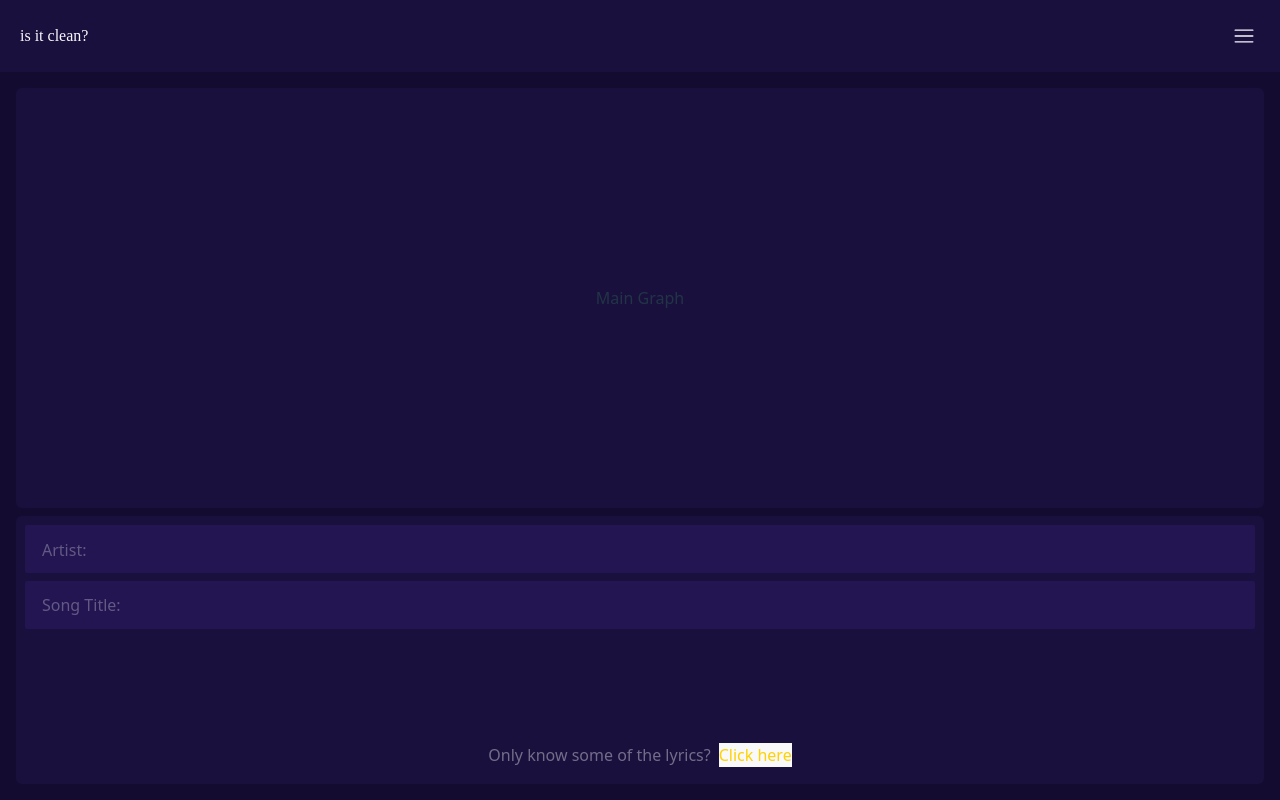
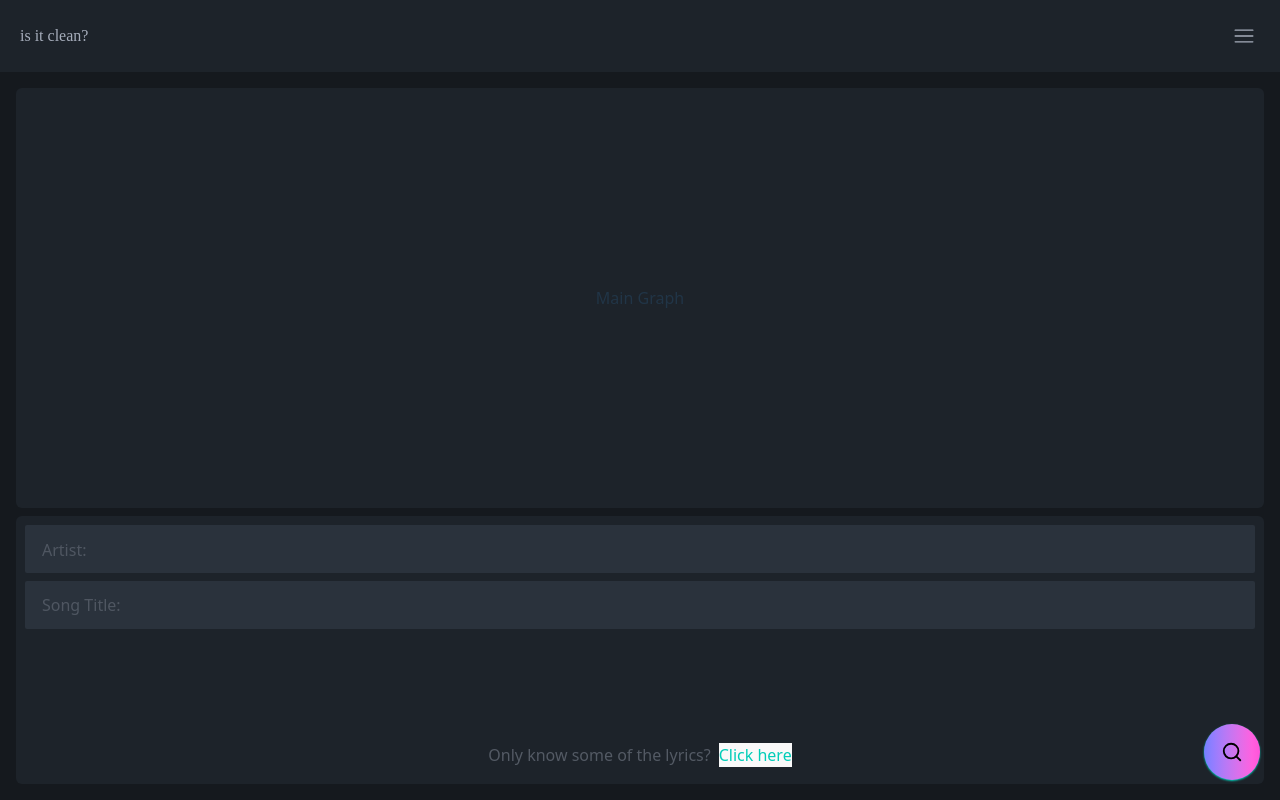
Before and after one commit to sballay8734/lyric-lens, a React (Vite) app: page / in a window 1280 px wide. Built offline with nearby package versions, Linux system fonts and the light colour scheme; a web font is replaced by a local one.

Commit message:
feat(search): move modal state logic to redux and initialize btmSheet modal

```diff
--- a/index.html
+++ b/index.html
@@ -1,5 +1,5 @@
 <!doctype html>
-<html lang="en" data-theme="synthwave">
+<html lang="en" data-theme="dark">
 
 <head>
   <meta charset="UTF-8" />
--- a/src/App.tsx
+++ b/src/App.tsx
@@ -1,11 +1,15 @@
 import { Outlet } from "react-router-dom";
 import "./App.css";
 import Drawer from "./components/shared/Drawer";
+import BottomSheet from "./components/shared/BottomSheet";
+import FloatingToggle from "./components/shared/FloatingToggle";
 
 function App() {
   return (
     <div className="flex flex-col w-full h-full items-center justify-center pt-[72px] px-4">
       <Drawer />
+      <BottomSheet />
+      <FloatingToggle />
       <Outlet />
     </div>
   );
@@ -17,6 +21,8 @@ export default App;
 // Move inputs to modal
 // Make custom input component (daisyUI styles are being really annoying)
 // Selecting words should also popover (maybe from top?)
+
+// !TODO: Fix theme
 
 // !TODO: Persist word selections
 
--- /dev/null
+++ b/src/components/shared/BottomSheet.tsx
@@ -0,0 +1,31 @@
+import { useDispatch } from "react-redux";
+import { useAppSelector } from "../../hooks/hooks";
+import { RootState } from "../../store/store";
+import { hideBtmSheet } from "../../store/features/bottomSheet/bottomSheetSlice";
+
+export default function BottomSheet(): React.JSX.Element {
+  const dispatch = useDispatch();
+  const sheetIsVis = useAppSelector(
+    (state: RootState) => state.btmSheet.sheetIsVis,
+  );
+
+  console.log(sheetIsVis);
+
+  return (
+    <dialog open={sheetIsVis} className={`modal modal-bottom`}>
+      {/* MODAL CONTENT */}
+      <div className="modal-box h-full bg-base-100">
+        <h3 className="font-bold text-lg">This is a headers</h3>
+        <p className="py-4">This is the Content</p>
+      </div>
+      {/* OVERLAY TO HANDLE CLOSE CLOSE ON OUTSIDE CLICK */}
+      <form
+        onClick={() => dispatch(hideBtmSheet())}
+        method="dialog"
+        className="modal-backdrop bg-black/50"
+      >
+        <button>close</button>
+      </form>
+    </dialog>
+  );
+}
--- /dev/null
+++ b/src/components/shared/FloatingToggle.tsx
@@ -0,0 +1,25 @@
+import { useDispatch } from "react-redux";
+import { useAppSelector } from "../../hooks/hooks";
+import { showBtmSheet } from "../../store/features/bottomSheet/bottomSheetSlice";
+import { RootState } from "../../store/store";
+
+import { LuSearch } from "react-icons/lu";
+
+export default function FloatingToggle(): React.JSX.Element {
+  const dispatch = useDispatch();
+  const sheetIsVis = useAppSelector(
+    (state: RootState) => state.btmSheet.sheetIsVis,
+  );
+
+  // TODO: Make this a pretty gradient background
+  return (
+    <button
+      onClick={() => dispatch(showBtmSheet())}
+      className={`flex items-center justify-center h-14 w-14 rounded-full text-black bg-gradient-to-r from-primary to-secondary absolute bottom-5 right-5 z-[999] shadow-sm shadow-accent ${
+        sheetIsVis ? "opacity-0" : "opacity-100"
+      } transition-opacity duration-200`}
+    >
+      <LuSearch size={22} />
+    </button>
+  );
+}
--- /dev/null
+++ b/src/store/features/bottomSheet/bottomSheetSlice.ts
@@ -0,0 +1,26 @@
+import { createSlice } from "@reduxjs/toolkit";
+
+interface BtmSheetState {
+  sheetIsVis: boolean;
+}
+
+const initialState: BtmSheetState = {
+  sheetIsVis: false,
+};
+
+export const btmSheetSlice = createSlice({
+  name: "btmSheet",
+  initialState,
+  reducers: {
+    hideBtmSheet: (state) => {
+      state.sheetIsVis = false;
+    },
+    showBtmSheet: (state) => {
+      state.sheetIsVis = true;
+    },
+  },
+});
+
+export const { hideBtmSheet, showBtmSheet } = btmSheetSlice.actions;
+
+export default btmSheetSlice.reducer;
--- a/src/store/store.ts
+++ b/src/store/store.ts
@@ -1,10 +1,12 @@
 import { configureStore } from "@reduxjs/toolkit";
 
 import songSearchReducer from "./features/songSearch/songSearchSlice";
+import bottomSheetReducer from "./features/bottomSheet/bottomSheetSlice";
 
 export const store = configureStore({
   reducer: {
     songSearch: songSearchReducer,
+    btmSheet: bottomSheetReducer,
   },
 });
 
--- a/tailwind.config.js
+++ b/tailwind.config.js
@@ -11,6 +11,6 @@ export default {
   },
   plugins: [daisyui],
   daisyui: {
-    themes: ["retro", "synthwave"],
+    themes: ["retro", "synthwave", "dark"],
   },
 };
```
